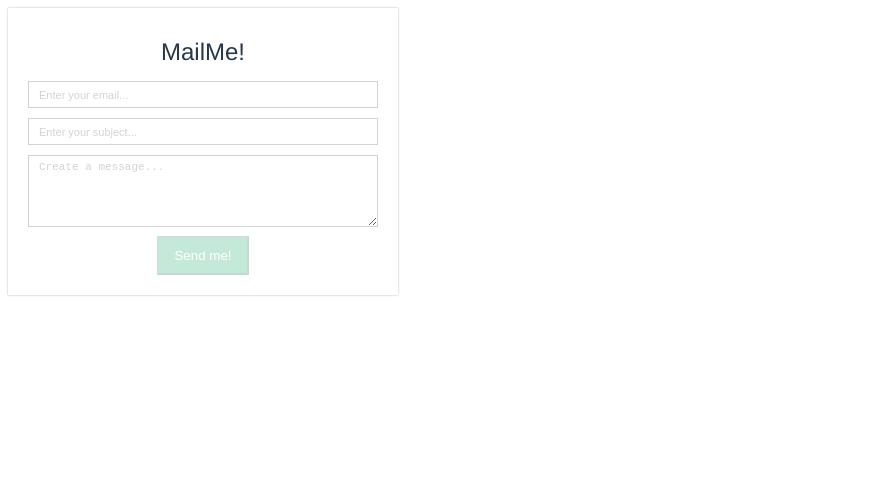
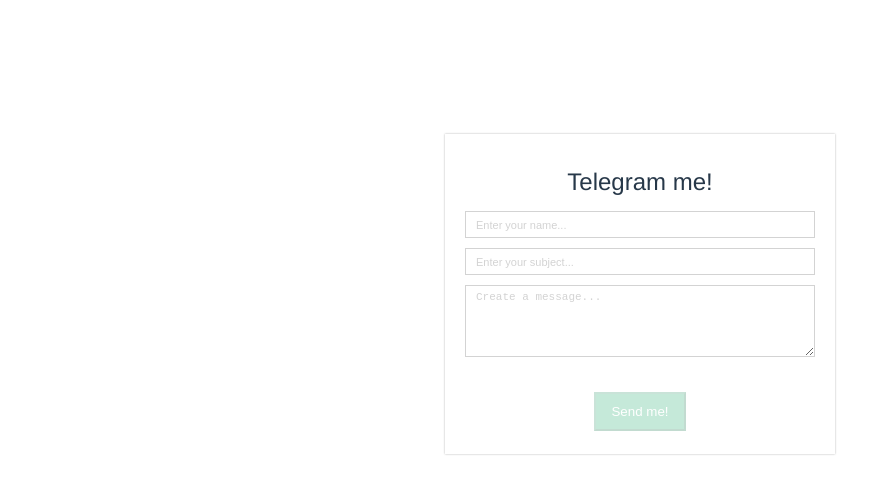
Before and after one commit to stanislavec/telegramme, a Vue app: page / in a window 1280 px wide. Shown: the top 494 px of the page, without its empty margins (0-892 px from the left). Built offline with nearby package versions, Linux system fonts and the light colour scheme.

Commit message:
update config

```diff
--- a/package.json
+++ b/package.json
@@ -8,6 +8,7 @@
     "lint": "vue-cli-service lint"
   },
   "dependencies": {
+    "axios": "^0.19.0",
     "core-js": "^2.6.5",
     "vee-validate": "^2.2.11",
     "vue": "^2.6.10"
@@ -30,7 +31,9 @@
       "plugin:vue/essential",
       "eslint:recommended"
     ],
-    "rules": {},
+    "rules": {
+      "no-console": 0
+    },
     "parserOptions": {
       "parser": "babel-eslint"
     }
--- a/public/index.html
+++ b/public/index.html
@@ -5,8 +5,6 @@
     <meta http-equiv="X-UA-Compatible" content="IE=edge">
     <meta name="viewport" content="width=device-width,initial-scale=1.0">
     <link rel="icon" href="<%= BASE_URL %>favicon.ico">
-    <script src="https://smtpjs.com/v3/smtp.js">
-    </script>
     <title>MailMe!</title>
   </head>
   <body>
--- a/src/App.vue
+++ b/src/App.vue
@@ -1,8 +1,11 @@
 <template>
-  <div id="app">
-    <MailMe
-      :mailMeStyle="{
+  <div id="app" class="app">
+    <telegramme
+      :mailMeStyle='{
         wrapper: {
+
+        },
+        name: {
 
         },
         subject: {
@@ -14,31 +17,34 @@
         send: {
 
         }
-      }"
-      :SMTPSettings="{
-        params: {
-          'Host': 'smtp.yourisp.com',
-          'Username': 'username',
-          'Password': 'password',
-          'To': 'trashermailbox@yandex.ru'
-        }
-      }"
-      title="MailMe!"
+      }'
+      BotApi='786698677:AAH0nMPQtXQDF_ZEw2w5tA68kno91JQJ_TI'
+      chatID="-1001303367026"
+      title='Telegram me!'
       sendButton='Send me!'
-      sendFromPlaceholder="Enter your email..."
+      repeatButton="Send again"
+      sendFromPlaceholder='Enter your name...'
       subjectPlaceholder='Enter your subject...'
       messagePlaceholder='Create a message...'
+      successNotification="Great! I will see your message ;-)"
     />
   </div>
 </template>
 
 <script>
-import MailMe from './components/MailMe.vue'
+import telegramme from './components/telegramme.vue'
 
 export default {
   name: 'app',
   components: {
-    MailMe
+    telegramme
   }
 }
 </script>
+<style scoped>
+  .app {
+    display: flex;
+    justify-content: center;
+    padding: 10%;
+  }
+</style>
--- a/src/components/MailMe.vue
+++ /dev/null
@@ -1,146 +0,0 @@
-<template>
-  <div
-    class="mail-me-wrapper"
-    v-bind:style="[mailMeStyle.wrapper]"
-  >
-    <h2> {{ title }}</h2>
-    <div class="mail-me-field">
-      <input
-        type="text"
-        class="send-to"
-        name="email"
-        v-model="email"
-        v-validate="'required|email'"
-        :placeholder="sendFromPlaceholder"
-        v-bind:style="[mailMeStyle.email]"
-      >
-    </div>
-    <div class="mail-me-field">
-      <input
-        type="text"
-        name="subject"
-        v-model="subject"
-        class="subject"
-        :placeholder="subjectPlaceholder"
-        v-bind:style="[mailMeStyle.subject]"
-      >
-    </div>
-    <div class="mail-me-field">
-      <textarea
-        name="message"
-        v-model="message"
-        v-validate="'required'"
-        :placeholder="messagePlaceholder"
-        cols="40"
-        rows="4"
-        v-bind:style="[mailMeStyle.text]"
-      >
-      </textarea>
-    </div>
-    <button
-      class="send-me"
-      v-bind:style="[mailMeStyle.send]"
-      :disabled="!validateForm()"
-      @click="sendEmail()"
-    >
-      {{sendButton}}
-    </button>
-  </div>
-</template>
-
-<script>
-export default {
-  name: 'MailMe',
-  inject: ['$validator'],
-  props: {
-    title: String,
-    SMTPSettings: Object,
-    mailMeStyle: Object,
-    sendButton: String,
-    sendFromPlaceholder: String,
-    subjectPlaceholder: String,
-    messagePlaceholder: String
-  },
-
-  data() {
-    return {
-      email: '',
-      subject: '',
-      message: ''
-    }
-  },
-
-  methods: {
-    validateForm () {
-      return !this.errors.has('message') && this.message && this.email && !this.errors.has('email')
-    },
-
-    sendEmail () {
-      let params = Object.assign(this.SMTPSettings.params, {
-        From: this.email,
-        Subject: this.subject,
-        Body: this.message
-      })
-      Email.send(params).then(
-        message => alert(message)
-      )
-    }
-  }
-}
-</script>
-
-<style scoped>
-  h2 {
-    margin: 10px 5px;
-    font-family: "Source Sans Pro", "Helvetica Neue", Arial, sans-serif;
-    font-weight: 300;
-    color: #273849;
-    -webkit-font-smoothing: antialiased;
-  }
-
-  .mail-me-wrapper {
-    display: flex;
-    flex-direction: column;
-    justify-content: center;
-    align-items: center;
-    width: 350px;
-    padding: 20px;
-    box-shadow: 0 0 2px rgba(0,0,0,0.3);
-  }
-
-  .mail-me-field {
-    width: 100%;
-    padding: 5px 0;
-  }
-
-  input,
-  textarea {
-    box-sizing: border-box;
-    width: 100%;
-    max-width: 100%;
-    outline: none;
-    padding: 5px 10px;
-    cursor: text;
-    border: 1px solid lightgrey;
-  }
-
-  input::placeholder,
-  textarea::placeholder {
-    color: lightgrey;
-    font-size: 11px;
-  }
-
-  .send-me {
-    cursor: pointer;
-    padding: 10px 15px;
-    font-weight: 400;
-    background-color: #42b983;
-    color: white;
-    text-align: center;
-    outline: none;
-  }
-
-  .send-me:disabled {
-    opacity: 0.3;
-  }
-</style>
--- /dev/null
+++ b/src/components/telegramme.vue
@@ -0,0 +1,217 @@
+<template>
+  <div
+    class="telegram-me-wrapper"
+    v-bind:style="[mailMeStyle.wrapper]"
+  >
+    <div v-if="statusText"
+      class="notification"
+      :class="{'success': success, 'error': error}"
+    >
+      <p>{{ statusText }}</p>
+      <button
+        class="send-me"
+        v-bind:style="[mailMeStyle.send]"
+        @click="clearVModel()"
+      >
+        {{ repeatButton }}
+      </button>
+    </div>
+    <div v-else class="form">
+      <h2> {{ title }}</h2>
+      <div class="telegram-me-field">
+        <input
+          type="text"
+          class="send-to"
+          name="name"
+          v-model="name"
+          v-validate="'required'"
+          :placeholder="sendFromPlaceholder"
+          v-bind:style="[mailMeStyle.name]"
+        >
+      </div>
+      <div class="telegram-me-field">
+        <input
+          type="text"
+          name="subject"
+          v-model="subject"
+          class="subject"
+          :placeholder="subjectPlaceholder"
+          v-bind:style="[mailMeStyle.subject]"
+        >
+      </div>
+      <div class="telegram-me-field">
+        <textarea
+          name="message"
+          v-model="message"
+          v-validate="'required'"
+          :placeholder="messagePlaceholder"
+          cols="40"
+          rows="4"
+          v-bind:style="[mailMeStyle.text]"
+        >
+        </textarea>
+      </div>
+      <button
+        class="send-me"
+        v-bind:style="[mailMeStyle.send]"
+        :disabled="!validateForm()"
+        @click="sendEmail()"
+      >
+        {{sendButton}}
+      </button>
+    </div>
+  </div>
+</template>
+
+<script>
+  import axios from 'axios';
+
+  export default {
+    name: 'telegramme',
+    inject: ['$validator'],
+    props: {
+      title: String,
+      BotApi: String,
+      chatID: String,
+      mailMeStyle: Object,
+      sendButton: String,
+      repeatButton: String,
+      sendFromPlaceholder: String,
+      subjectPlaceholder: String,
+      messagePlaceholder: String,
+      successNotification: String
+    },
+
+    data() {
+      return {
+        name: '',
+        subject: '',
+        message: '' ,
+        success: false,
+        error: false,
+        statusText: ''
+      }
+    },
+
+    methods: {
+      validateForm () {
+        return !this.errors.has('message') && this.message && this.name && !this.errors.has('name')
+      },
+
+      clearVModel () {
+        this.name = ''
+        this.subject =  ''
+        this.message = ''
+        this.success = false
+        this.error = false
+        this.statusText = ''
+      },
+
+      sendEmail () {
+        axios
+          .get(`https://api.telegram.org/bot${this.BotApi}/sendMessage`, {
+            params: {
+              chat_id: this.chatID,
+              text: `Subject: ${this.subject}. Sended by ${this.name}. ${this.message}`
+            }
+          })
+          .then((response) => {
+            if (response.data && response.data.ok) {
+              this.success = true
+              this.statusText = this.successNotification
+            }
+          })
+          .catch((error) => {
+            this.error = true
+            this.statusText = error.message
+            console.log(error.message)
+          })
+      }
+    }
+  }
+</script>
+
+<style scoped>
+  h2 {
+    margin: 10px 5px;
+    font-family: "Source Sans Pro", "Helvetica Neue", Arial, sans-serif;
+    font-weight: 300;
+    color: #273849;
+    -webkit-font-smoothing: antialiased;
+  }
+
+  .telegram-me-wrapper {
+    display: flex;
+    width: 350px;
+    min-height: 280px;
+    padding: 20px;
+    box-shadow: 0 0 2px rgba(0,0,0,0.3);
+    display: flex;
+  }
+
+  .telegram-me-wrapper div {
+    display: flex;
+    flex-direction: column;
+    justify-content: center;
+    align-items: center;
+    width: 100%;
+  }
+
+  .telegram-me-field {
+    width: 100%;
+    padding: 5px 0;
+  }
+
+  input,
+  textarea {
+    box-sizing: border-box;
+    width: 100%;
+    max-width: 100%;
+    outline: none;
+    padding: 5px 10px;
+    cursor: text;
+    border: 1px solid lightgrey;
+  }
+
+  textarea {
+    min-width: 100%;
+  }
+
+  input::placeholder,
+  textarea::placeholder {
+    color: lightgrey;
+    font-size: 11px;
+  }
+
+  .send-me {
+    cursor: pointer;
+    padding: 10px 15px;
+    margin-top: 30px;
+    font-weight: 400;
+    min-width: 50px;
+    background-color: #42b983;
+    color: white;
+    text-align: center;
+    outline: none;
+  }
+
+  .send-me:disabled {
+    opacity: 0.3;
+  }
+
+  .notification {
+    font-family: "Source Sans Pro", "Helvetica Neue", Arial, sans-serif;
+  }
+
+  .error {
+    background-color: #ee5d5c;
+    color: white;
+    text-transform: uppercase;
+  }
+
+  .success {
+    background-color: #42b983;
+    color: white;
+    text-transform: uppercase;
+  }
+</style>
--- a/vue.config.js
+++ b/vue.config.js
@@ -1,5 +1,5 @@
 module.exports = {
   publicPath: process.env.NODE_ENV === 'production'
-    ? '/mailme/'
+    ? '/telegramme/'
     : '/'
 }
```
Also changed, not shown: 1 other file (tests, documents, lock files or other folders).
